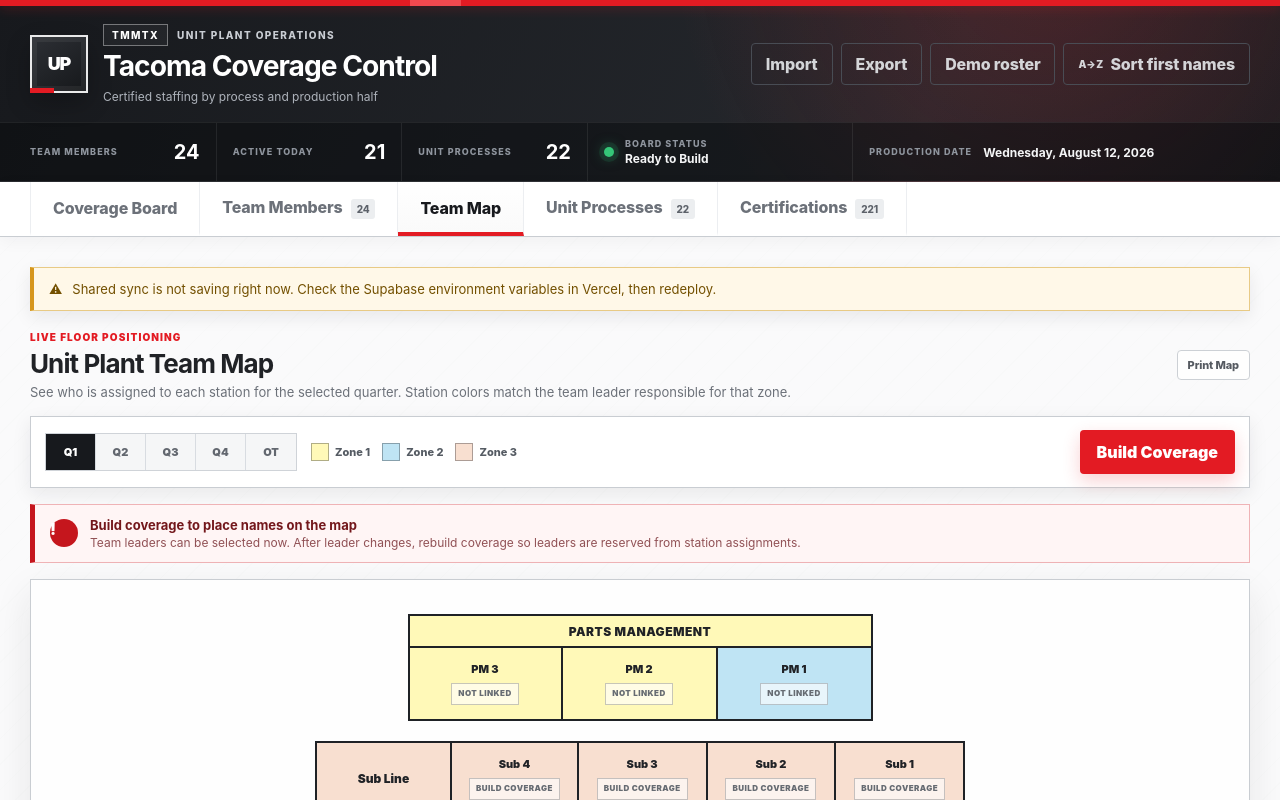
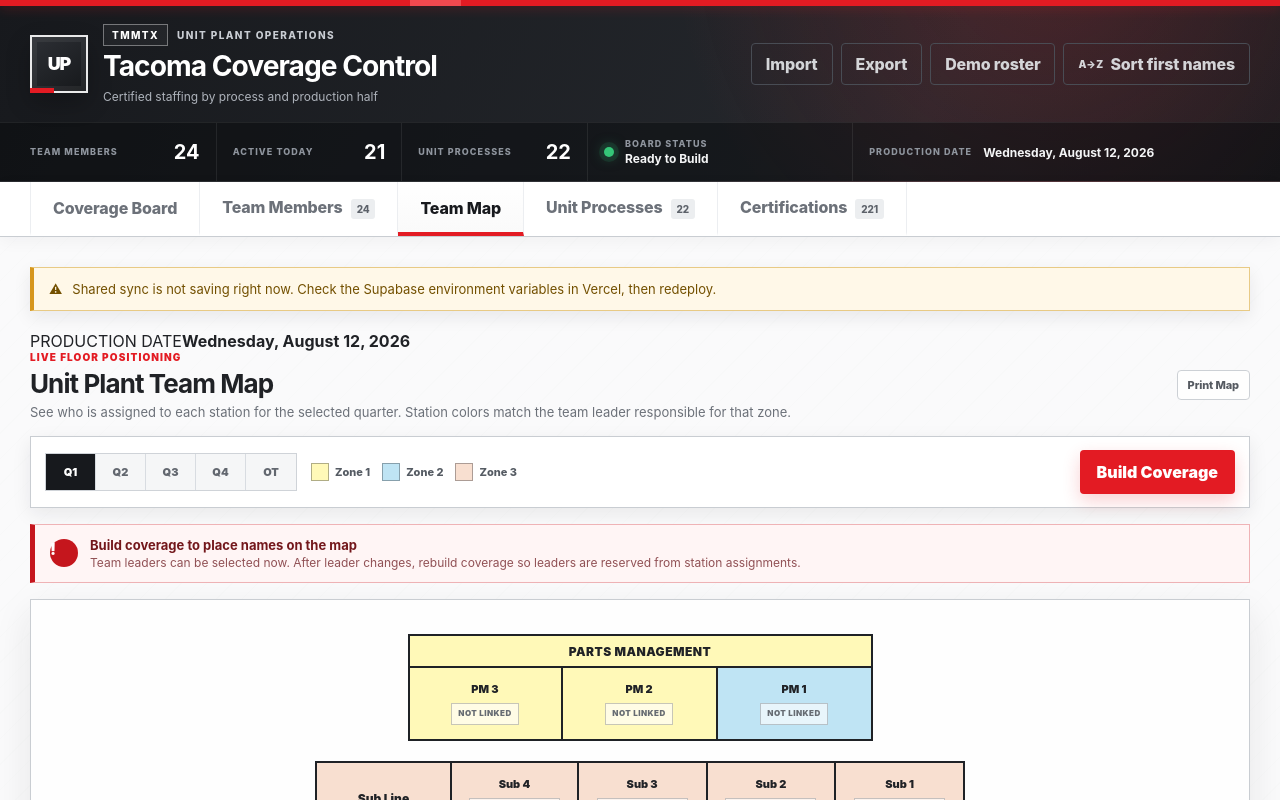
Before and after one commit to brianreyna03-dev/tacoma, a React (Vite) app: page / in a window 1280 px wide. Both pictures are taken after a click on the button "Team Map". Shown: the top 800 px of the page. Built offline with nearby package versions, Linux system fonts and the light colour scheme; no server answers; the database is empty.

Commit message:
Update MapView.jsx

```diff
--- a/src/components/MapView.jsx
+++ b/src/components/MapView.jsx
@@ -165,6 +165,17 @@ export default function MapView({ data, actions }) {
 
   return (
     <>
+      <div className="map-date">
+  <span>PRODUCTION DATE</span>
+  <strong>
+    {new Date().toLocaleDateString("en-US", {
+      weekday: "long",
+      month: "long",
+      day: "numeric",
+      year: "numeric",
+    })}
+  </strong>
+</div>
       <div className="panel-head map-panel-head">
         <div>
           <span className="section-kicker">Live Floor Positioning</span>
```
